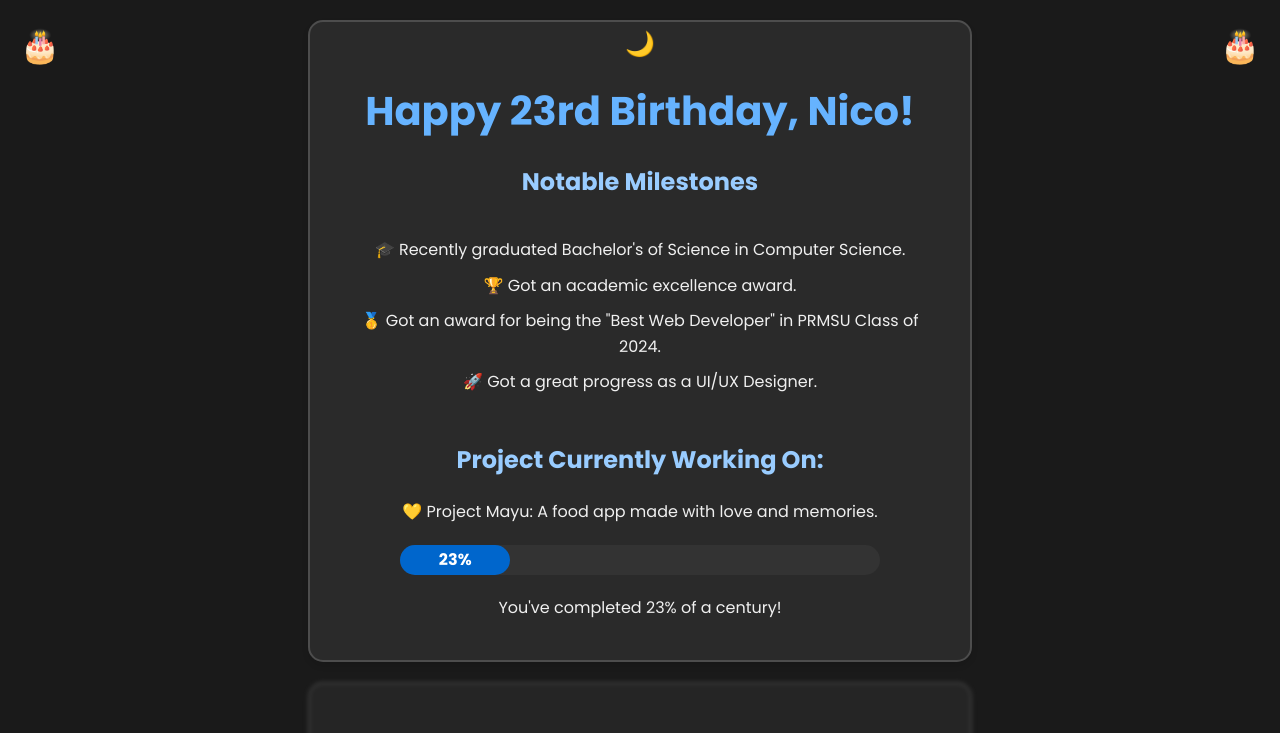
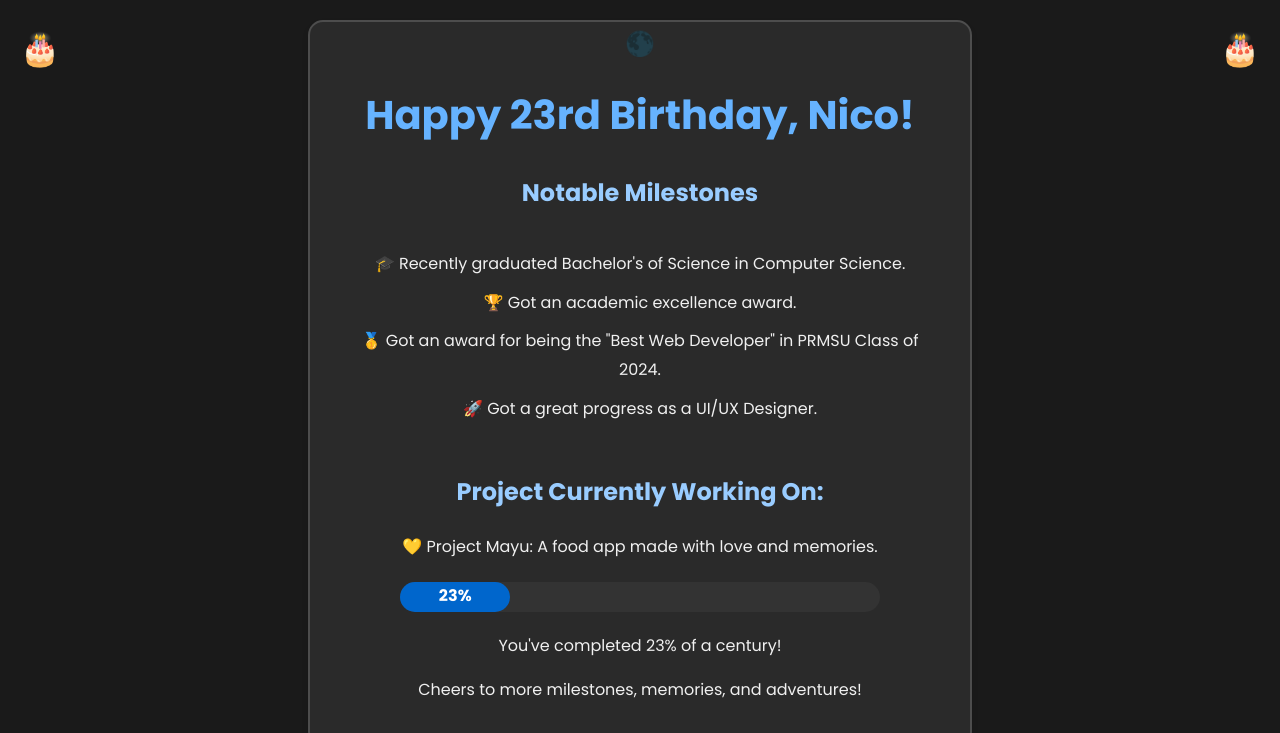
Before and after one commit to CodeHutPH/birthday-push, a plain HTML site: page index.html in a window 1280 px wide. Both pictures are taken after a click on the button "☀️". Shown: the top 733 px of the page. Drawn offline with Linux system fonts and the light colour scheme.

Commit message:
This is a 23rd  birthday commit

```diff
--- a/index.html
+++ b/index.html
@@ -48,6 +48,7 @@
           <div class="progress-bar">23%</div>
         </div>
         <p>You've completed 23% of a century!</p>
+        <p>Cheers to more milestones, memories, and adventures!</p>
       </div>
 
       <div class="card future-card">
--- a/script.js
+++ b/script.js
@@ -6,7 +6,7 @@ document.addEventListener("DOMContentLoaded", () => {
     body.classList.toggle("dark-mode");
 
     if (body.classList.contains("dark-mode")) {
-      themeToggle.textContent = "🌙";
+      themeToggle.textContent = "🌑";
       themeToggle.setAttribute("aria-label", "Toggle light mode");
     } else {
       themeToggle.textContent = "☀️";
--- a/style.css
+++ b/style.css
@@ -24,7 +24,7 @@ body {
   font-family: "Poppins", sans-serif;
   background-color: var(--bg-color);
   color: var(--text-color);
-  line-height: 1.6;
+  line-height: 1.8;
   padding: 20px;
   margin: 0;
   min-height: 100vh;
```
Also changed, not shown: 1 other file.
